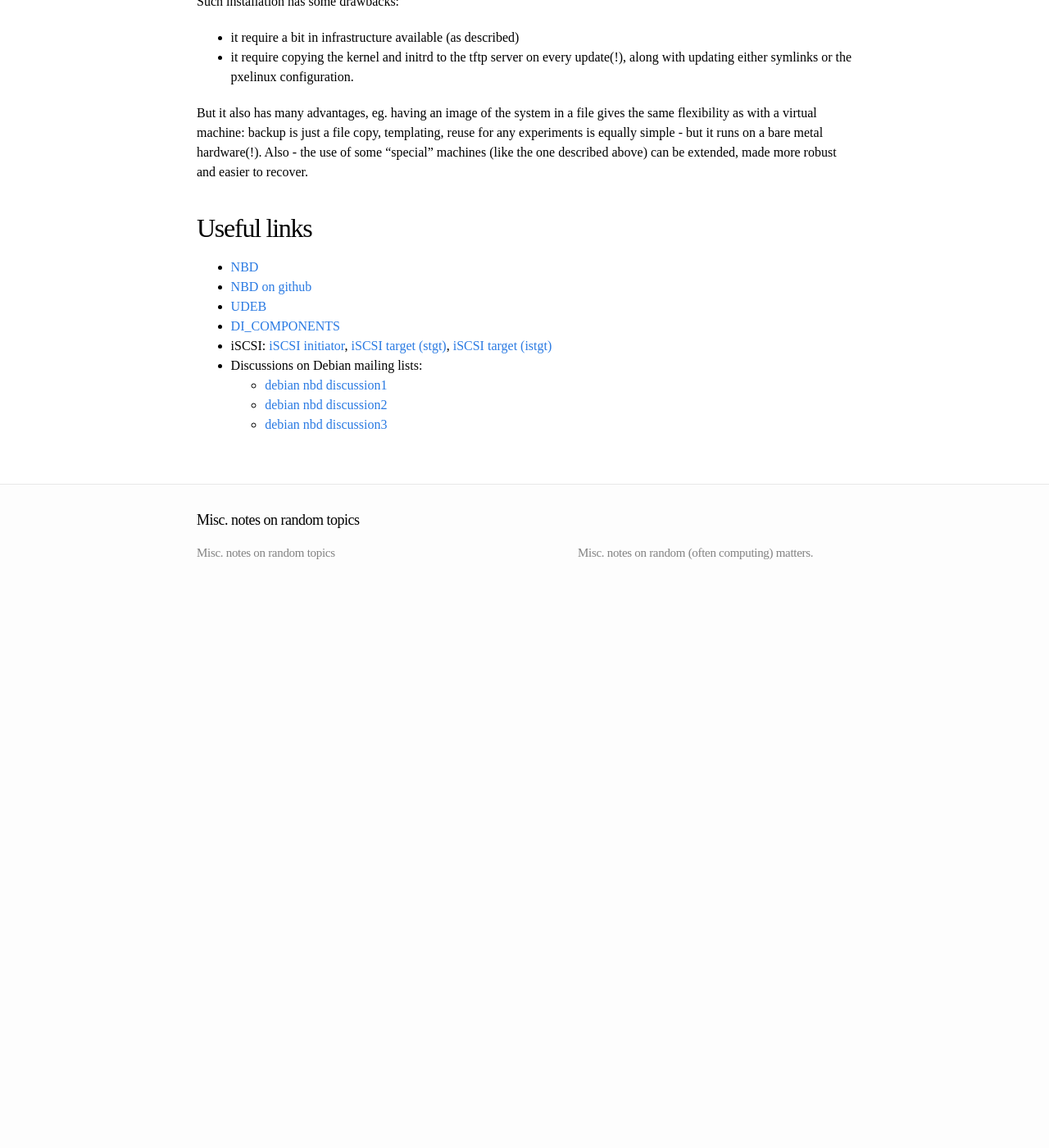
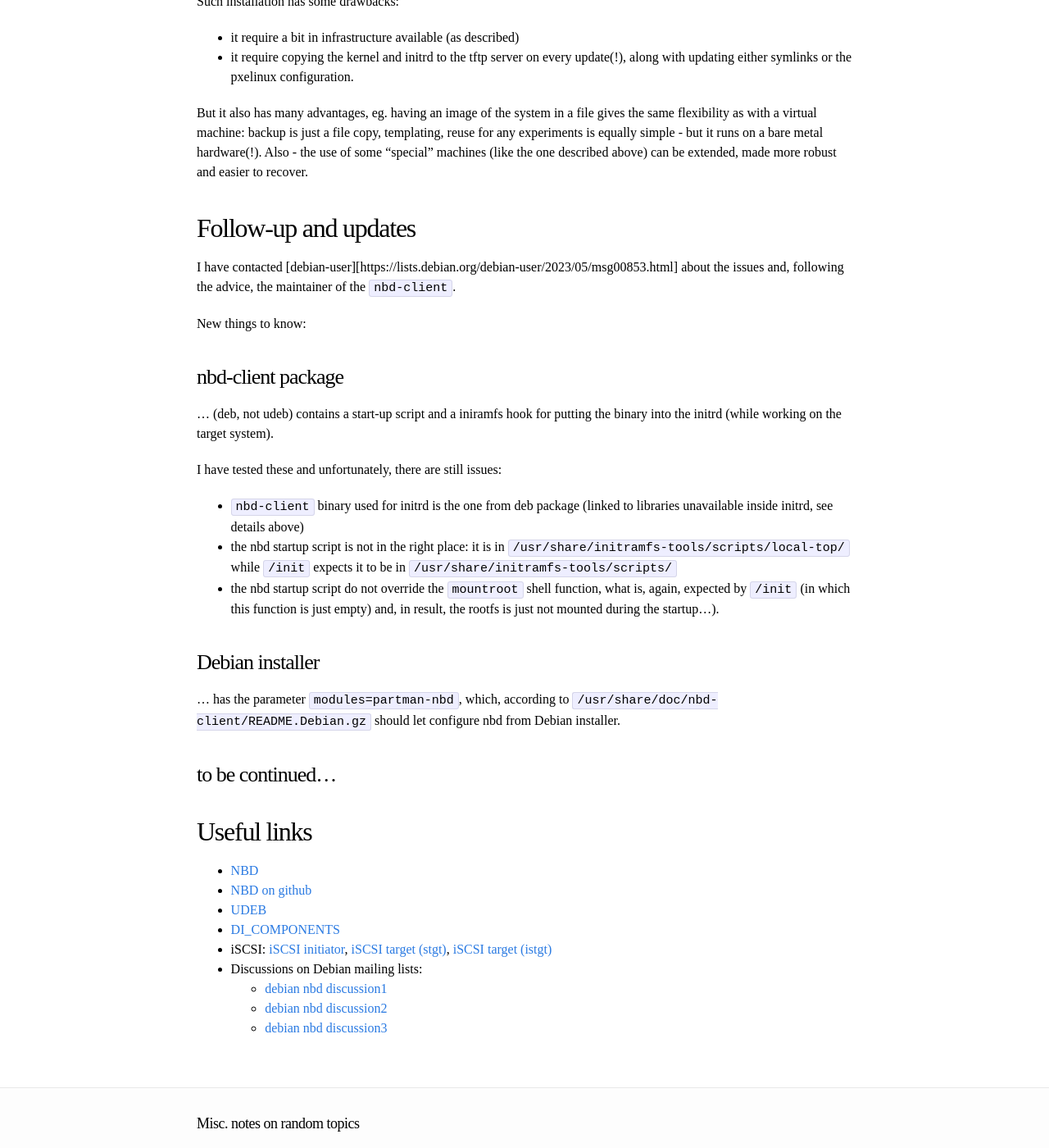
Before and after one commit to t-w/t-w.github.io, a Jekyll site: the page built from _posts/2022-03-09-diskless_debian_11_pxe_nbd.markdown, in a window 1280 px wide and 1400 px high, scrolled down 7667 px. Shown: the whole window at 82% size. Built offline with Jekyll 4.4.1, drawn with Linux system fonts in a browser that asks for light colours; before the commit the page ends 8397 px from its top, so only the background shows below that.

Commit message:
debian on nbd: added follow-up section.

```diff
--- a/_posts/2022-03-09-diskless_debian_11_pxe_nbd.markdown
+++ b/_posts/2022-03-09-diskless_debian_11_pxe_nbd.markdown
@@ -340,6 +340,34 @@ templating, reuse for any experiments is equally simple - but it runs on a bare
 Also - the use of some "special" machines (like the one described above) can be extended,
 made more robust and easier to recover.
 
+## Follow-up and updates
+I have contacted [debian-user][https://lists.debian.org/debian-user/2023/05/msg00853.html]
+about the issues and, following the advice, the maintainer of the `nbd-client`.
+
+New things to know:
+### nbd-client package
+... (deb, not udeb) contains a start-up script and a iniramfs hook for putting
+the binary into the initrd (while working on the target system).
+
+I have tested these and unfortunately, there are still issues:
+- `nbd-client` binary used for initrd is the one from deb package (linked to libraries
+unavailable inside initrd, see details above)
+- the nbd startup script is not in the right place:
+  it is in `/usr/share/initramfs-tools/scripts/local-top/` while `/init` expects it
+  to be in `/usr/share/initramfs-tools/scripts/`
+- the nbd startup script do not override the `mountroot` shell function, what is, again,
+  expected by `/init` (in which this function is just empty) and, in result, the rootfs is
+  just not mounted during the startup...).
+
+
+### Debian installer
+... has the parameter `modules=partman-nbd`, which, according to
+`/usr/share/doc/nbd-client/README.Debian.gz` should let configure nbd from
+Debian installer.
+
+
+### to be continued...
+
 
 ## Useful links
 - [NBD][nbd]
```
